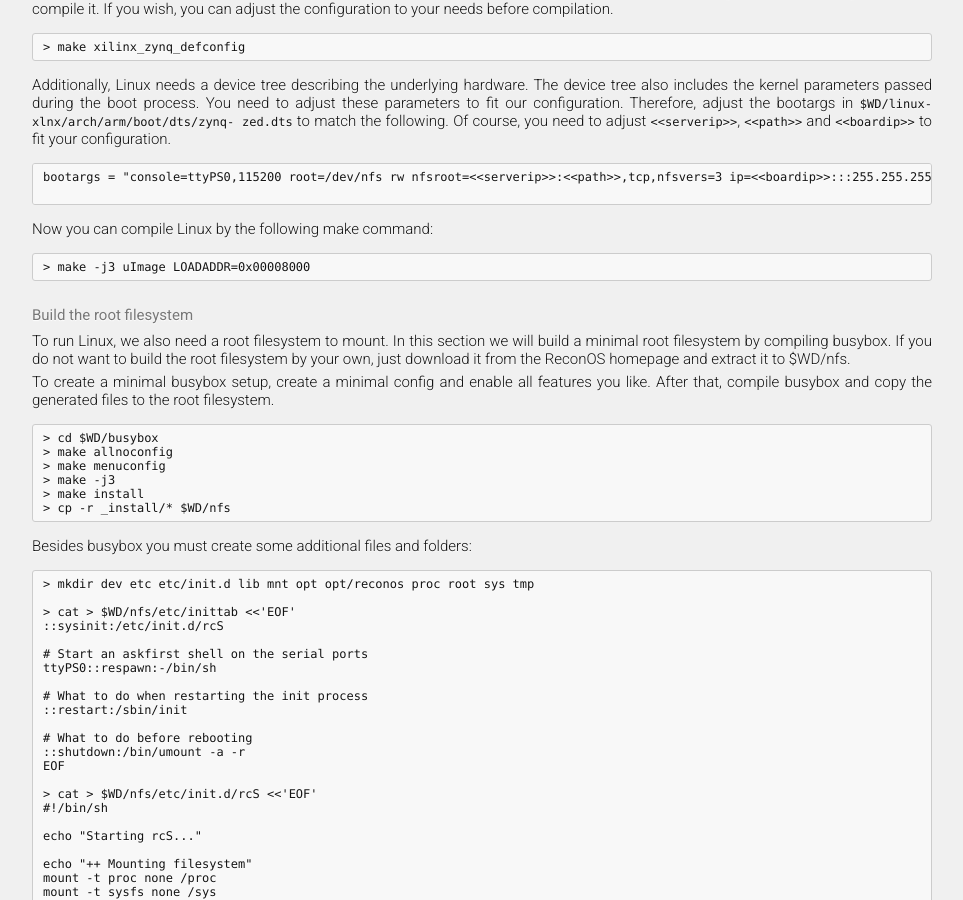
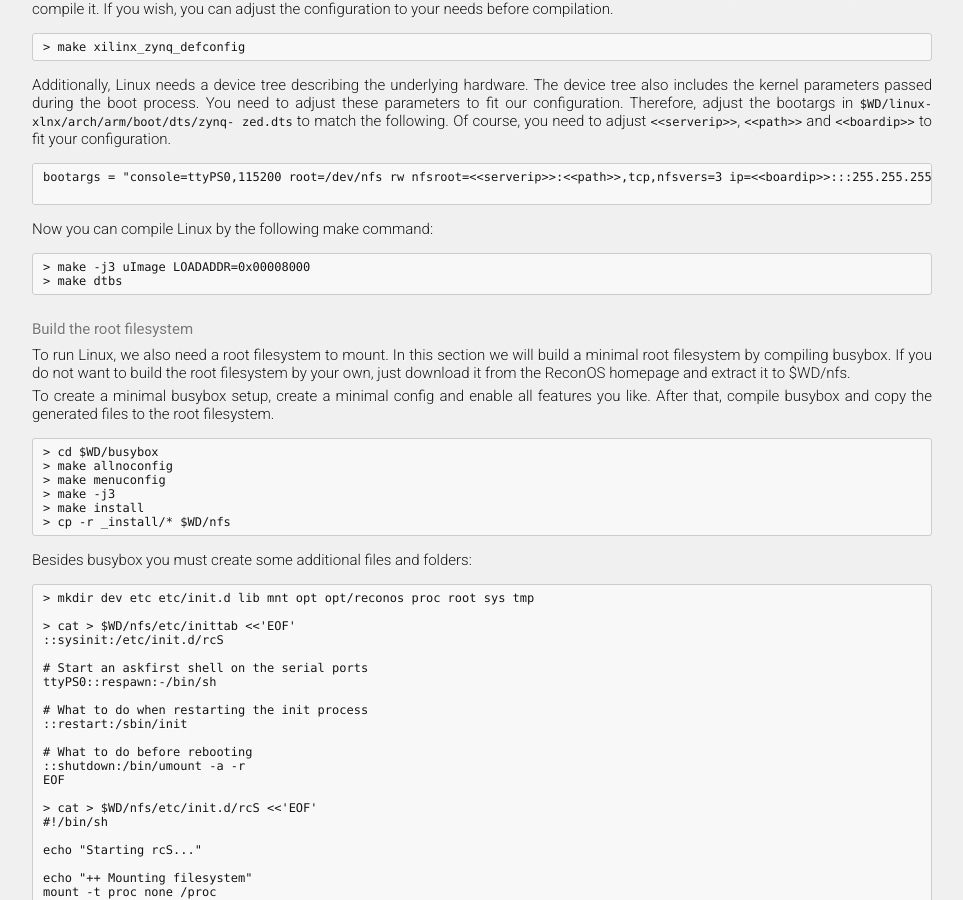
Before and after one commit to ReconOS/reconos.github.io, a Jekyll site: the page built from gettingstarted/tutorial/index.md, in a window 1280 px wide and 900 px high, scrolled down 2361 px. Shown: the whole window, without its empty margins (158-1121 px from the left). Built offline with Jekyll 4.4.1, drawn with Linux system fonts in a browser that asks for light colours; Markdown is read by kramdown in place of the engine named in the settings.

Commit message:
Added dtbs target to linux compilation

````diff
--- a/gettingstarted/tutorial/index.md
+++ b/gettingstarted/tutorial/index.md
@@ -191,6 +191,7 @@ Now you can compile Linux by the following make command:
 
 ```
 > make -j3 uImage LOADADDR=0x00008000
+> make dtbs
 ```
 
 ### Build the root filesystem
````
